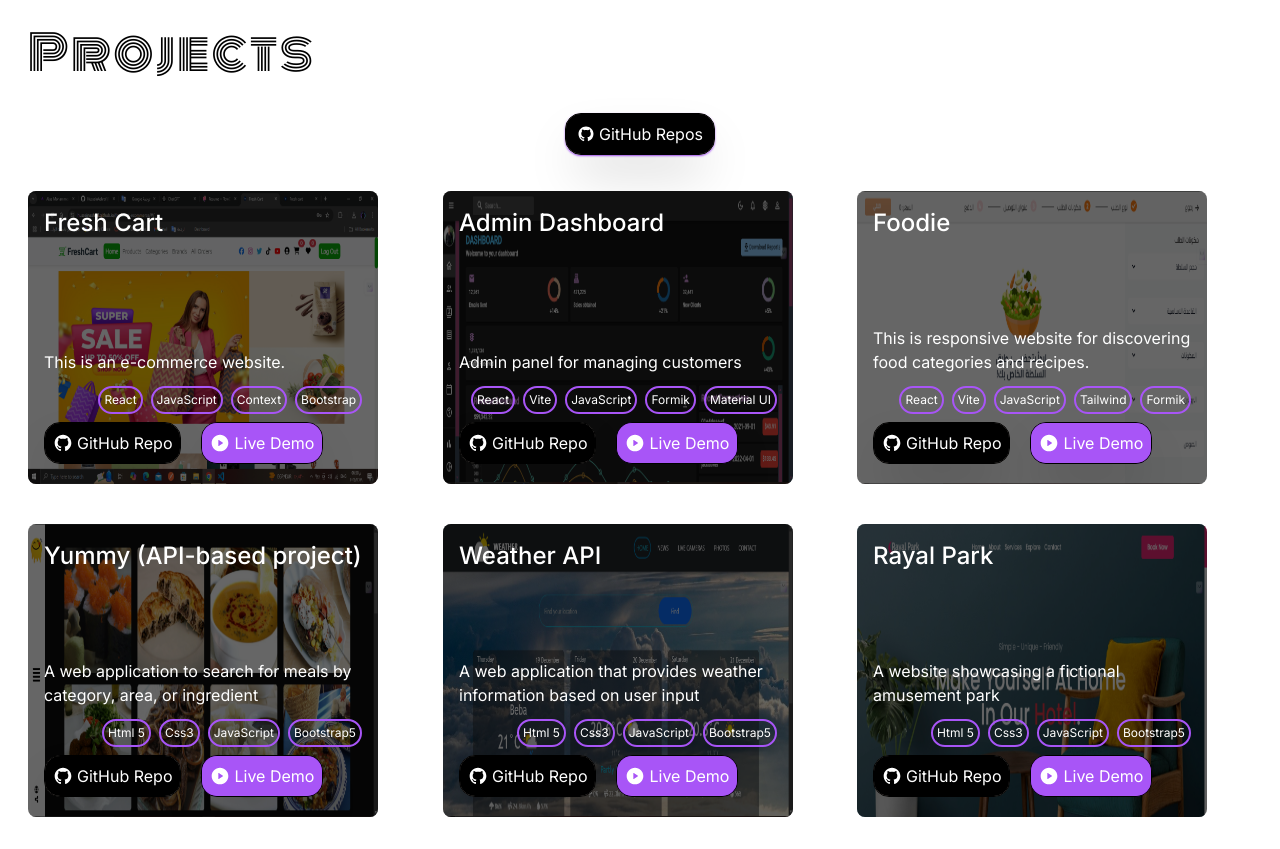
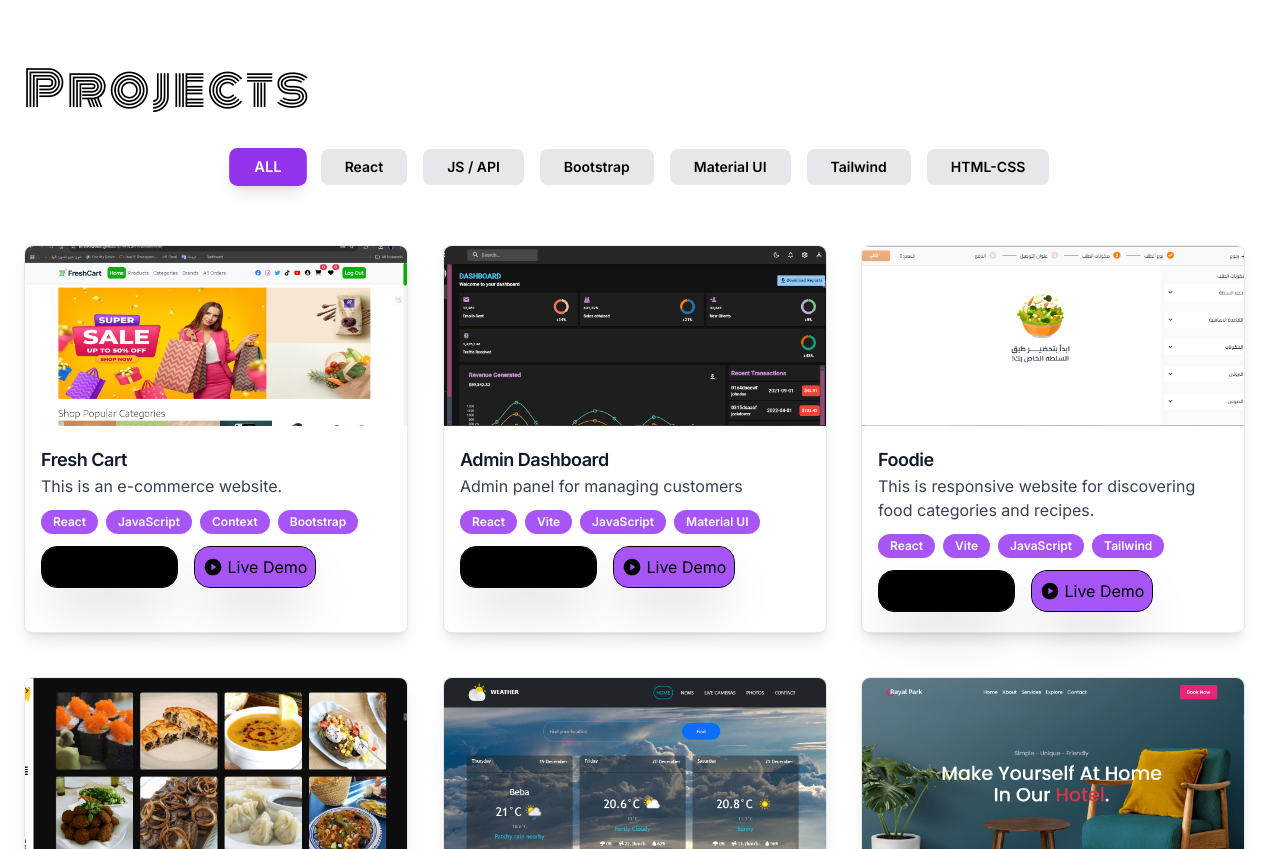
Before and after one commit to HusseinAshraf/My-Portfolio, a React (Vite) app: page / in a window 1280 px wide. Shown: the part 1951-2800 px from the top of the page. Built offline with nearby package versions, Linux system fonts and the light colour scheme.

Commit message:
update All

```diff
--- a/src/assets/constants/index.js
+++ b/src/assets/constants/index.js
@@ -35,7 +35,7 @@ export const PROJECTS = [
     image: project2,
     gitHubLink: 'https://github.com/HusseinAshraf/Statck-Dashboard.git',
     liveDemoLink: 'https://husseinashraf.github.io/Statck-Dashboard/',
-    tech: ['React', 'Vite', 'JavaScript', 'Formik', 'Material UI'],
+    tech: ['React', 'Vite', 'JavaScript', 'Material UI'],
   },
   {
     name: 'Foodie',
@@ -44,7 +44,7 @@ export const PROJECTS = [
     image: project3,
     gitHubLink: 'https://github.com/HusseinAshraf/Foodie.git',
     liveDemoLink: 'https://husseinashraf.github.io/Foodie/',
-    tech: ['React', 'Vite', 'JavaScript', 'Tailwind', 'Formik'],
+    tech: ['React', 'Vite', 'JavaScript', 'Tailwind'],
   },
   {
     name: 'Yummy (API-based project)',
@@ -53,7 +53,7 @@ export const PROJECTS = [
     image: project4,
     gitHubLink: 'https://github.com/HusseinAshraf/yummy.git',
     liveDemoLink: 'https://husseinashraf.github.io/yummy/',
-    tech: ['Html 5', 'Css3', 'JavaScript', 'Bootstrap5'],
+    tech: ['Html', 'Css', 'API', 'JavaScript', 'Bootstrap'],
   },
   {
     name: 'Weather API',
@@ -62,7 +62,7 @@ export const PROJECTS = [
     image: project5,
     gitHubLink: 'https://github.com/HusseinAshraf/weather.git',
     liveDemoLink: 'https://husseinashraf.github.io/weather/',
-    tech: ['Html 5', 'Css3', 'JavaScript', 'Bootstrap5'],
+    tech: ['Html', 'Css', 'JavaScript', 'Api', 'Bootstrap'],
   },
   {
     name: 'Rayal Park',
@@ -70,7 +70,7 @@ export const PROJECTS = [
     image: project6,
     gitHubLink: 'https://github.com/HusseinAshraf/Rayal-Park.git',
     liveDemoLink: 'https://husseinashraf.github.io/Rayal-Park/',
-    tech: ['Html 5', 'Css3', 'JavaScript', 'Bootstrap5'],
+    tech: ['Html', 'Css', 'JavaScript', 'Bootstrap'],
   },
   {
     name: 'Smart Login',
@@ -78,7 +78,7 @@ export const PROJECTS = [
     image: project7,
     gitHubLink: 'https://github.com/HusseinAshraf/Smart-login.git',
     liveDemoLink: 'https://husseinashraf.github.io/Smart-login/',
-    tech: ['Html 5', 'Css3', 'JavaScript', 'Bootstrap5'],
+    tech: ['Html', 'Css', 'JavaScript', 'Bootstrap'],
   },
   {
     name: 'Bookmark CRUD',
@@ -87,7 +87,7 @@ export const PROJECTS = [
     image: project8,
     gitHubLink: 'https://github.com/HusseinAshraf/Bookmark-crud.git',
     liveDemoLink: 'https://husseinashraf.github.io/Bookmark-crud/',
-    tech: ['Html 5', 'Css3', 'JavaScript', 'Bootstrap5'],
+    tech: ['Html', 'Css', 'JavaScript', 'Bootstrap'],
   },
   {
     name: 'CRUD',
@@ -96,7 +96,7 @@ export const PROJECTS = [
     image: project9,
     gitHubLink: 'https://github.com/HusseinAshraf/Crud.git',
     liveDemoLink: 'https://husseinashraf.github.io/Crud/',
-    tech: ['Html 5', 'Css3', 'JavaScript', 'Bootstrap5'],
+    tech: ['Html', 'Css', 'JavaScript', 'Bootstrap'],
   },
   {
     name: `Daily Reminders"الاذكار اليومية"`,
@@ -104,7 +104,7 @@ export const PROJECTS = [
     image: project10,
     gitHubLink: 'https://github.com/HusseinAshraf/Quotes-Quiz.git',
     liveDemoLink: 'https://husseinashraf.github.io/Quotes-Quiz/',
-    tech: ['Html 5', 'Css3', 'JavaScript', 'Bootstrap5'],
+    tech: ['Html', 'Css', 'JavaScript', 'Bootstrap'],
   },
   {
     name: `Daniels`,
@@ -112,7 +112,7 @@ export const PROJECTS = [
     image: project11,
     gitHubLink: 'https://github.com/HusseinAshraf/Daniels.git',
     liveDemoLink: 'https://husseinashraf.github.io/Daniels/',
-    tech: ['Html 5', 'Css3', 'Bootstrap5'],
+    tech: ['Html', 'Css', 'Bootstrap'],
   },
   {
     name: `DevFolio`,
@@ -120,7 +120,7 @@ export const PROJECTS = [
     image: project12,
     gitHubLink: 'https://github.com/HusseinAshraf/DevFolio.git',
     liveDemoLink: 'https://husseinashraf.github.io/DevFolio/',
-    tech: ['Html 5', 'Css3', 'Bootstrap5'],
+    tech: ['Html', 'Css', 'Bootstrap'],
   },
   {
     name: `TIC-TAC-TOE`,
@@ -129,7 +129,7 @@ export const PROJECTS = [
     image: project13,
     gitHubLink: 'https://github.com/HusseinAshraf/TIC-TAC-TOE.git',
     liveDemoLink: 'https://husseinashraf.github.io/TIC-TAC-TOE/',
-    tech: ['Html 5', 'Css3', 'Bootstrap5', 'JavaScript '],
+    tech: ['Html', 'Css', 'Bootstrap', 'JavaScript'],
   },
   {
     name: `Stop-Watch`,
@@ -138,6 +138,6 @@ export const PROJECTS = [
     image: project14,
     gitHubLink: 'https://github.com/HusseinAshraf/stop-Watch.git',
     liveDemoLink: 'https://husseinashraf.github.io/stop-Watch/',
-    tech: ['Html 5', 'Css3', 'Bootstrap5', 'JavaScript '],
+    tech: ['Html', 'Css', 'Bootstrap', 'JavaScript '],
   },
 ];
--- a/src/components/hero/Hero.jsx
+++ b/src/components/hero/Hero.jsx
@@ -6,7 +6,7 @@ import './Hero.css';
 function Hero() {
   return (
     <section>
-      <div className="relative flex min-h-screen flex-col-reverse flex-wrap items-center justify-center md:flex-row">
+      <div className="relative flex min-h-screen flex-col-reverse items-center justify-center md:flex-row">
         <div className="w-full p-5 md:w-1/2 md:p-6">
           <p className="hero-text hero-text-delay-1 mb-4 mt-3 text-center text-xl md:mb-6 md:mt-14 md:text-start md:text-2xl lg:text-3xl">
             Hey there! 🖐️ My name is
@@ -30,13 +30,13 @@ function Hero() {
             </Button>
           </a>
         </div>
-        <div className="hero-image flex w-full items-center justify-center p-6 md:w-1/2">
+        <div className="hero-image flex w-full items-center justify-center p-6 md:w-1/2 md:p-8">
           <img
             src={myPhoto}
             alt="My photo"
             width={500}
             height={500}
-            className="mt-12 h-[300px] w-[300px] rounded-3xl md:mt-0 md:h-[350px] md:w-[350px]"
+            className="mt-12 h-[300px] w-[300px] rounded-3xl md:mt-0 md:h-[350px] md:w-[350px] lg:h-[400px] lg:w-[400px]"
           />
         </div>
       </div>
--- a/src/components/projects/ProjectCard.css
+++ b/src/components/projects/ProjectCard.css
@@ -18,7 +18,7 @@
   animation: projectCardAnimation 0.5s cubic-bezier(0.4, 0, 0.2, 1) forwards;
 }
 
-/* Delay animations for each project card based on its order */
+/* إضافة التأخير للمشاريع بناءً على الترتيب */
 .project-card:nth-child(1) {
   animation-delay: 0.1s;
 }
--- a/src/components/projects/ProjectCard.jsx
+++ b/src/components/projects/ProjectCard.jsx
@@ -1,18 +1,19 @@
 /* eslint-disable react/prop-types */
 import { RiGithubFill, RiPlayCircleFill } from '@remixicon/react';
-import { useEffect, useRef } from 'react';
+import { useEffect, useRef, useState } from 'react';
 import ProjectButton from './ProjectButton';
 import './ProjectCard.css';
 
 function ProjectCard({ item, index }) {
   const { image, name, description, gitHubLink, liveDemoLink, tech } = item;
   const cardRef = useRef(null);
+  const [isVisible, setIsVisible] = useState(false);
 
   useEffect(() => {
     const observer = new IntersectionObserver(
       ([entry]) => {
         if (entry.isIntersecting) {
-          entry.target.classList.add('animate');
+          setIsVisible(true); // When element is in view, add the 'animate' class
         }
       },
       { threshold: 0.5 }
@@ -32,27 +33,38 @@ function ProjectCard({ item, index }) {
   return (
     <div
       ref={cardRef}
-      className="project-card relative mb-5 h-[252px] w-[300px] overflow-hidden rounded-lg transition-transform md:h-[293px] md:w-[350px]"
+      className={`w-full max-w-sm bg-white border border-gray-200 rounded-lg shadow-lg dark:bg-gray-800 dark:border-gray-700 mb-5 project-card ${isVisible ? 'animate' : ''}`}
       style={{ animationDelay: `${index * 0.2}s` }} // Add delay based on index
     >
+      {/* Ensure the image is within the div and covers only its container */}
+      <a href={liveDemoLink}>
         <img
+          className="w-full h-[180px] object-cover rounded-t-lg" // Reduced height for image
           src={image}
           alt={`${name} image`}
-        className="absolute inset-0 h-full w-full transition-opacity duration-300"
           loading="lazy"
         />
-      <div className="relative z-20 flex h-full w-full flex-col justify-between bg-black/60 p-4 text-white">
-        <h2 className="mb-4 text-2xl font-medium">{name}</h2>
-        <div className="flex flex-col justify-between">
-          <p className="mb-3 flex-grow md:text-base text-sm">{description}</p>
-          <div className="mb-2 flex items-center justify-end gap-2">
+      </a>
+      <div className="px-4 pb-4 pt-5"> {/* Reduced padding */}
+        <a href={liveDemoLink}>
+          <h5 className="text-lg font-semibold tracking-tight text-gray-900 dark:text-white">
+            {name}
+          </h5>
+        </a>
+        <p className="mb-3 text-sm md:text-base text-gray-700 dark:text-gray-300">
+          {description}
+        </p>
+        <div className="mb-3 flex flex-wrap gap-2">
           {tech.map((el, i) => (
-              <p key={i} className="rounded-2xl border-2 border-purple-500 p-1 text-center text-xs">
+            <p
+              key={i}
+              className="bg-purple-500 text-white text-xs font-semibold px-3 py-1 rounded-full"
+            >
               {el}
             </p>
           ))}
         </div>
-          <div className="mb-1 flex items-center gap-1 lg:gap-5">
+        <div className="mb-1 flex items-center gap-1 lg:gap-4">
           <ProjectButton href={gitHubLink} btnColor="black">
             <RiGithubFill size={20} /> GitHub Repo
           </ProjectButton>
@@ -63,7 +75,6 @@ function ProjectCard({ item, index }) {
         </div>
       </div>
     </div>
-    </div>
   );
 }
 
--- a/src/components/projects/Projects.jsx
+++ b/src/components/projects/Projects.jsx
@@ -1,20 +1,46 @@
 import { PROJECTS } from '../../assets/constants';
 import ProjectCard from './ProjectCard';
 import SectionHeading from '../ui/SectionHeading';
-import ProjectButton from './ProjectButton';
-import { RiGithubFill } from '@remixicon/react';
+import { useState } from 'react';
 
 function Projects() {
+  const [filter, setFilter] = useState('ALL');
+
+
+  const techOptions = ['ALL', 'React', 'JS / API', 'Bootstrap',  'Material UI', 'Tailwind' ,'HTML-CSS'];
+
+
+  const filteredProjects = filter === 'ALL'
+    ? PROJECTS
+    : filter === 'HTML-CSS'
+      ? PROJECTS.filter((project) => project.tech.includes('Html') && project.tech.includes('Css'))
+      : filter === 'JS / API'
+        ? PROJECTS.filter((project) => project.tech.includes('JavaScript') || project.tech.includes('API'))
+        : filter === 'Tailwind'
+          ? PROJECTS.filter((project) => project.tech.includes('Tailwind'))
+          : PROJECTS.filter((project) => project.tech.includes(filter));
+
   return (
-    <section className="projects-section mx-1 overflow-hidden px-6 py-9 flex flex-col" id="projects">
+    <section className="projects-section mx-auto overflow-hidden px-6 py-9 flex flex-col" id="projects">
       <SectionHeading>Projects</SectionHeading>
-      <div className="w-[150px] rounded-2xl text-white shadow-sm shadow-purple-500 self-center">
-        <ProjectButton btnColor="black" href="https://github.com/HusseinAshraf">
-          <RiGithubFill size={18} /> GitHub Repos
-        </ProjectButton>
+
+      <div className="flex flex-wrap justify-center gap-4 mb-6">
+        {techOptions.map((tech) => (
+          <button
+            key={tech}
+            onClick={() => setFilter(tech)}
+            className={`px-6 py-2 rounded-lg font-semibold text-sm transition-all duration-300 transform
+              ${filter === tech ? 'bg-purple-600 text-white scale-105 shadow-lg' : 'bg-gray-200 text-black hover:bg-purple-500 hover:text-white'}
+              w-auto`}
+          >
+            {tech}
+          </button>
+        ))}
       </div>
-      <div className="grid grid-cols-1 gap-5 md:grid-cols-2 lg:grid-cols-3 pt-9">
-        {PROJECTS.map((item, index) => (
+
+
+      <div className="grid grid-cols-1 gap-6 sm:grid-cols-2 md:grid-cols-3 pt-9">
+        {filteredProjects.map((item, index) => (
           <ProjectCard item={item} key={index} index={index} />
         ))}
       </div>
--- a/src/components/skills/SkillCard.jsx
+++ b/src/components/skills/SkillCard.jsx
@@ -10,9 +10,9 @@ function SkillCard({ image, children }) {
   return (
     <div
       ref={ref}
-      className={`skill-card flex w-max items-center gap-10 rounded-lg border border-white object-cover px-2 py-1 shadow-sm shadow-purple-500 transition-all duration-700 ease-in-out ${inView ? 'opacity-100 translate-y-0' : 'opacity-0 translate-y-[150px]'}`}
+      className={`skill-card flex items-center gap-4 rounded-lg border border-white object-cover p-4 shadow-sm shadow-purple-500 transition-all duration-700 ease-in-out ${inView ? 'opacity-100 translate-y-0' : 'opacity-0 translate-y-[150px]'}`}
     >
-      <div className="h-10 w-12">
+      <div className="h-12 w-12">
         <img
           src={image}
           alt="Skill image"
@@ -20,7 +20,7 @@ function SkillCard({ image, children }) {
           loading="lazy"
         />
       </div>
-      <span className="font-semibold">{children}</span>
+      <span className="font-semibold text-lg">{children}</span>
     </div>
   );
 }
--- a/src/components/skills/Skills.jsx
+++ b/src/components/skills/Skills.jsx
@@ -13,9 +13,9 @@ import SkillCard from './SkillCard';
 
 function Skills() {
   return (
-    <section className="skills-section my-8 min-h-60 px-2 md:px-6" id="skills">
+    <section className="skills-section my-8 px-4 md:px-6" id="skills">
       <SectionHeading>My Skills</SectionHeading>
-      <div className="mt-12 flex flex-wrap items-center justify-center gap-2">
+      <div className="mt-12 grid grid-cols-2 sm:grid-cols-3 lg:grid-cols-4 xl:grid-cols-5 gap-4 justify-center">
         <SkillCard image={Html}>Html</SkillCard>
         <SkillCard image={Css}>Css</SkillCard>
         <SkillCard image={Bootstrap}>Bootstrap</SkillCard>
```
Also changed, not shown: src/components/about/About.jsx (+18 -17 lines), src/components/header/NavBar.jsx (+9 -0 lines). Lines whose indentation alone changed are shown as unchanged.
